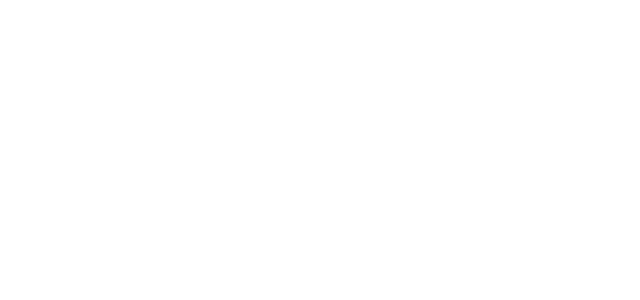
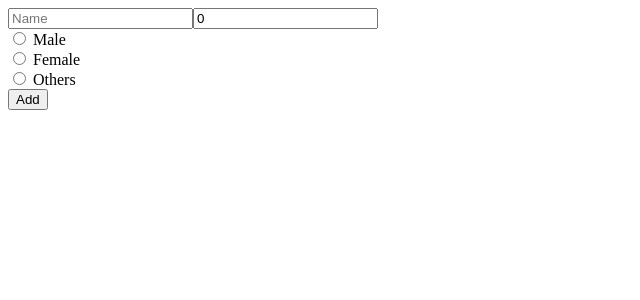
Before and after one commit to suyash78/usercard, a React (Create React App) app: page / in a window 1280 px wide. Shown: the top 300 px of the page, without its empty margins (0-640 px from the left). Built offline with nearby package versions, Linux system fonts and the light colour scheme.

Commit message:
User form component complete ( Logically )

```diff
--- a/src/App.tsx
+++ b/src/App.tsx
@@ -1,9 +1,10 @@
 import React from 'react';
+import UserForm from './userForm/UserForm';
 
 function App() {
   return (
     <>
-
+      <UserForm />
     </>
   );
 }
--- /dev/null
+++ b/src/userForm/UserForm.tsx
@@ -0,0 +1,40 @@
+import React , { useState } from 'react';
+
+export default function UserForm() {
+
+    const [userInfo, setUserInfo] = useState({ userId : 0 , name : '' , age : 0 , gender : '' });
+    const [userList, setUserList] = useState<Array<object>>([]);
+
+    const handleSubmit = (event : React.FormEvent<HTMLFormElement>) => {
+        event.preventDefault();
+        setUserList([...userList , userInfo]);
+        setUserInfo({ userId : (userList.length + 1) , name : '' , age : 0 , gender : '' });
+    }
+
+    const handleChange = (event: React.ChangeEvent<HTMLInputElement>) => {
+        const { name , value } = event.target;
+        console.log(name, value);
+        setUserInfo({...userInfo , [name] : value });
+    }
+
+    console.log(userList);
+
+    return (
+        <>
+            <div className="info_wrap">
+                <div className="info_card">
+                    <form onSubmit={handleSubmit}>
+                        <input type="text" className="info_input" value={userInfo.name} onChange={handleChange} name="name" placeholder="Name" />
+                        <input type="number" className="info_input" value={userInfo.age} onChange={handleChange} name="age" placeholder="Age" />
+                        <div className="info_radio_wrap">
+                            <div><input type="radio" name="gender" onChange={handleChange} id="gender_male" value="Male" /><label htmlFor="gender_male"> Male</label></div>
+                            <div><input type="radio" name="gender" onChange={handleChange} id="gender_female" value="Female" /><label htmlFor="gender_female"> Female</label></div>
+                            <div><input type="radio" name="gender" onChange={handleChange} id="gender_others" value="Others" /><label htmlFor="gender_others"> Others</label></div>
+                        </div>
+                        <button type="submit" className="info_btn">Add</button>
+                    </form>
+                </div>
+            </div>
+        </>
+    );
+}
```
Also changed, not shown: src/userList/UserList.tsx (added, +9 -0 lines), src/userForm/userForm.css (added), src/userList/userList.css (added).
